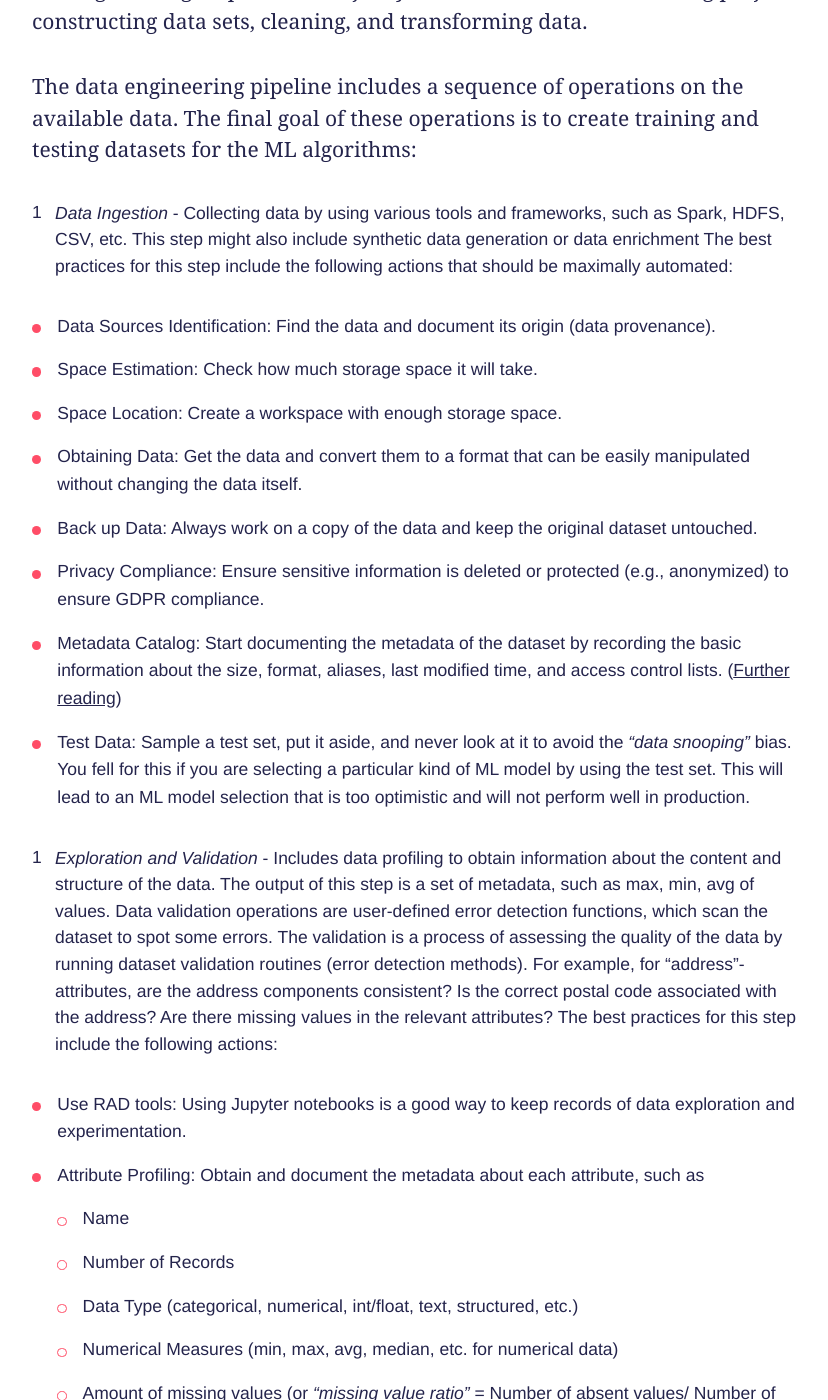
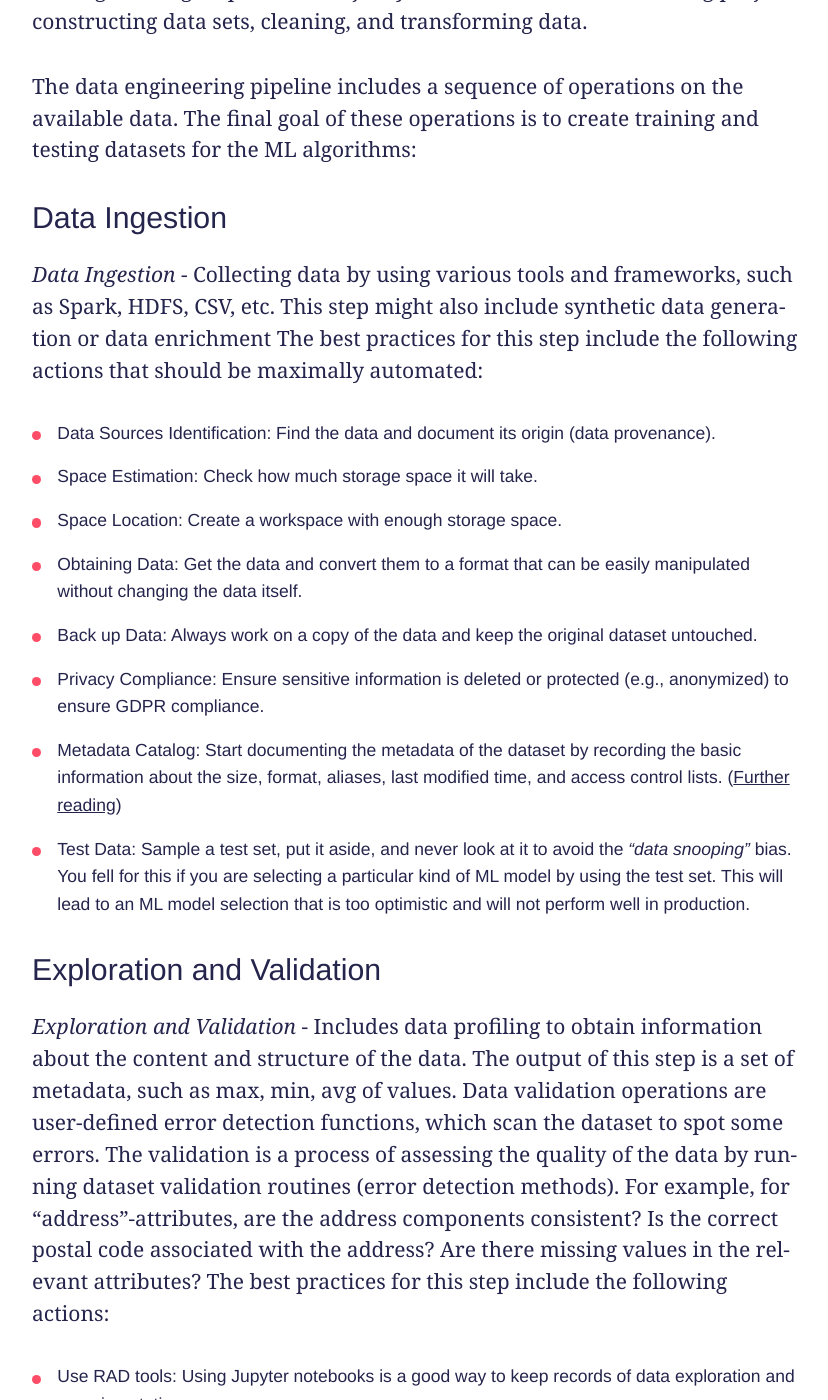
Before and after one commit to innoq/ml-ops.org, a Jekyll site: the page built from content/three-levels-of-ml-software.md, in a window 1280 px wide and 1400 px high, scrolled down 1422 px. Shown: the whole window, without its empty margins (224-1052 px from the left). Built offline with Jekyll 4.4.1, drawn with Linux system fonts in a browser that asks for light colours; some web fonts are replaced; our own code applies the rules of GitHub Pages for plain Markdown files; some of the changed text lies outside the part shown.

Commit message:
new chapter edits

```diff
--- a/content/three-levels-of-ml-software.md
+++ b/content/three-levels-of-ml-software.md
@@ -26,7 +26,9 @@
 The data engineering pipeline includes a sequence of operations on the available data.
 The final goal of these operations is to create training and testing datasets for the ML algorithms:
 
-1. *Data Ingestion* - Collecting data by using various tools and frameworks, such as Spark, HDFS, CSV, etc.
+### Data Ingestion
+
+*Data Ingestion* - Collecting data by using various tools and frameworks, such as Spark, HDFS, CSV, etc.
 This step might also include synthetic data generation or data enrichment
 The best practices for this step include the following actions that should be maximally automated:
 
@@ -39,7 +41,9 @@
 - Metadata Catalog: Start documenting the metadata of the dataset by recording the basic information about the size, format, aliases, last modified time, and access control lists. ([Further reading](https://dl.acm.org/doi/pdf/10.1145/2882903.2903730?download=true))
 - Test Data: Sample a test set, put it aside, and never look at it to avoid the *"data snooping"* bias. You fell for this if you are selecting a particular kind of ML model by using the test set. This will lead to an ML model selection that is too optimistic and will not perform well in production.
 
-2. *Exploration and Validation* - Includes data profiling to obtain information about the content and structure of the data.
+### Exploration and Validation
+
+*Exploration and Validation* - Includes data profiling to obtain information about the content and structure of the data.
 The output of this step is a set of metadata, such as max, min, avg of values.
 Data validation operations are user-defined error detection functions, which scan the dataset to spot some errors.
 The validation is a process of assessing the quality of the data by running dataset validation routines (error detection methods).
@@ -61,7 +65,9 @@
 - Attributes Correlation: Compute and analyze the correlations between attributes.
 - Additional Data: Identify data that would be useful for building the model (go back to “Data Ingestion”).
 
-3. *Data Wrangling (Cleaning)* - Data preparation step where we programmatically wrangle data, e.g., by re-formatting or re-structuring particular attributes that might change the form of the data's schema.
+### Data Wrangling (Cleaning)
+
+*Data Wrangling (Cleaning)* - Data preparation step where we programmatically wrangle data, e.g., by re-formatting or re-structuring particular attributes that might change the form of the data's schema.
 We recommend writing scripts or functions for all data transformations in the data pipeline to re-use all these functionalities on future data.
 
 - Transformations: Identify the promising transformations you may want to apply.
@@ -75,7 +81,9 @@
   - Filtering datasets by removing sets of records
   - Shifting the granularity of the dataset and the fields associated with records through aggregations and pivots.
 
-1. *Data Splitting* - Splitting the data into training (80 %), validation, and test datasets to be used during the core machine learning stages to produce the ML model.
+### Data Splitting
+
+*Data Splitting* - Splitting the data into training (80 %), validation, and test datasets to be used during the core machine learning stages to produce the ML model.
 
 ##### Further reading
 [Book: Hands-On Machine Learning with Scikit-Learn, Keras, and TensorFlow, 2nd Edition](https://learning.oreilly.com/library/view/hands-on-machine-learning/9781492032632/app02.html#project_checklist_appendix)
@@ -140,7 +155,6 @@
  1. Offline learning (aka *batch* or *static learning*): The model is trained on a set of already collected data.
  After deploying to the production environment, the ML model remains constant until it re-trained because the model will see a lot of real-live data and becomes *stale*.
  This phenomenon is called *'model decay'* and should be carefully monitored.
-
  2. Online learning (aka *dynamic learning*): The model is regularly being re-trained as new data arrives, e.g. as data streams.
  This is usually the case for ML systems that use time-series data, such as sensor, or stock trading data to accommodate the temporal effects in the ML model.
 
@@ -149,7 +163,6 @@
 
  1. Batch predictions: The deployed ML model makes a set of predictions based on historical input data.
  This is often sufficient for data that is not time-dependent, or when it is not critical to obtain real-time predictions as output.
-
  2. Real-time predictions (aka on-demand predictions):
  Predictions are generated in real-time using the input data that is available at the time of the request.
 
@@ -178,7 +191,8 @@
 The figure below illustrates the architecture for wrapping trained models as deployable services.
 Please note, we discuss methods for wrapping trained ML models as deployable services in the Deployment Strategies Section.
 
-![Web Service Pattern](img/model-serving-microservices.jpg)
+
+<img src="../img/model-serving-microservices.jpg" alt="Web Service Pattern" width="900"/>
 
 #### Online Learning
 
@@ -196,7 +210,8 @@
 
 A big difficulty with the online learning system in production is that if bad data is entering the system, the ML model, as well as the whole system performance, will increasingly decline.
 
-![Online Learning ML System](img/Online learning.jpg)
+<img src="../img/Online learning.jpg" alt="Online Learning ML System" width="900"/>
+
 [Figure Source](https://learning.oreilly.com/library/view/hands-on-machine-learning/9781492032632/ch01.html)
 
 #### AutoML
```
Also changed, not shown: other parts of content/three-levels-of-ml-software.md (+11 -4 lines).
